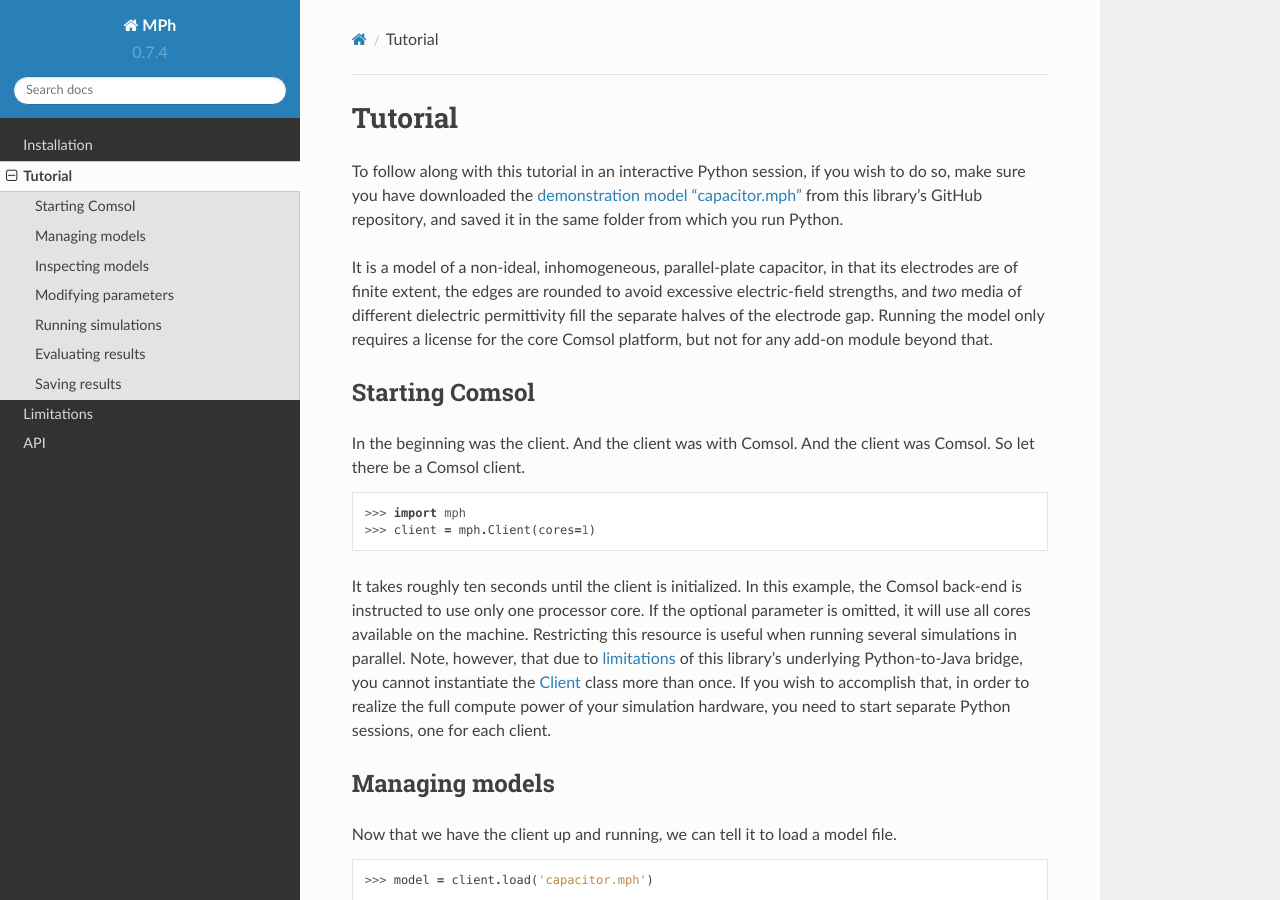
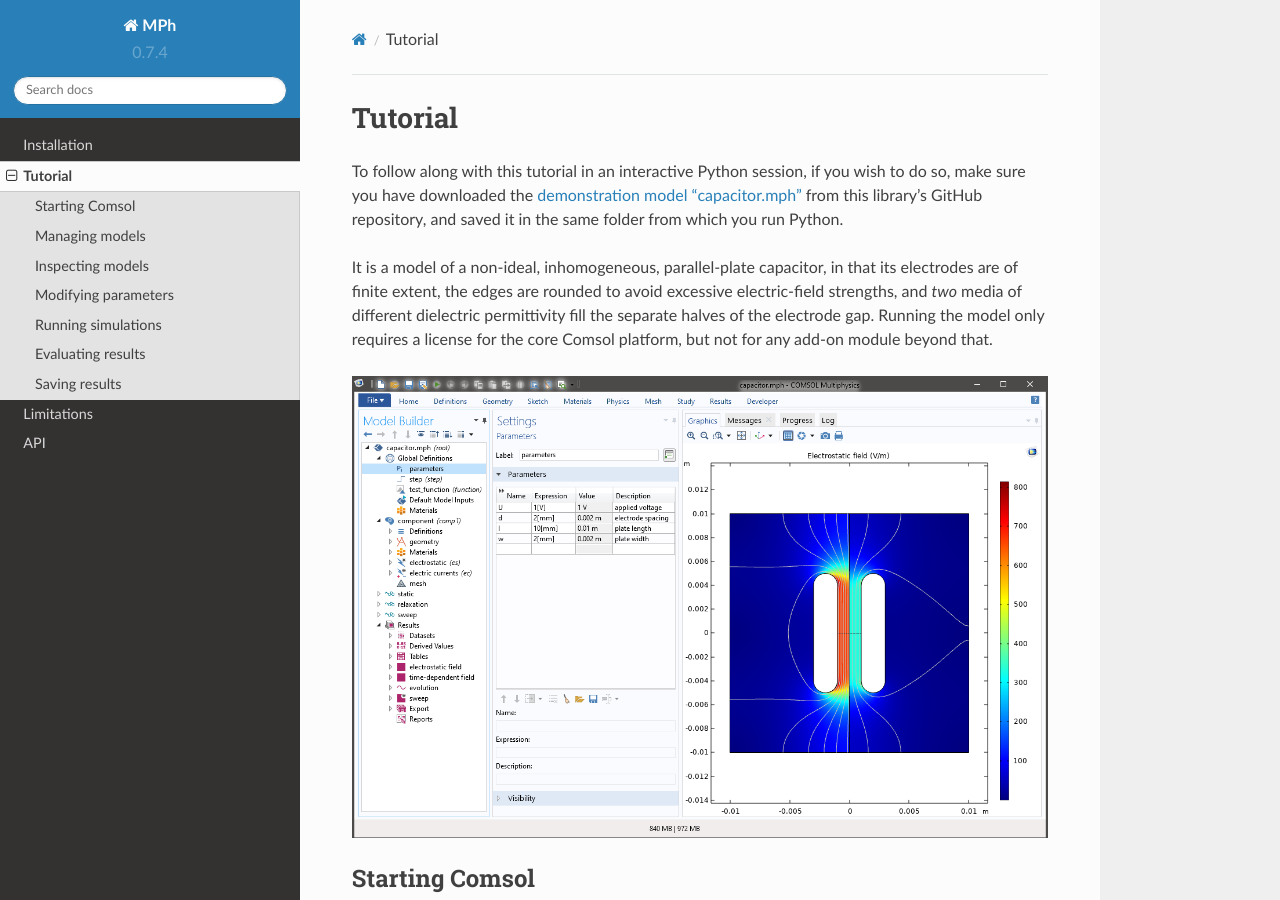
Before and after one commit to MPh-py/MPh, a Sphinx documentation site: the page built from docs/tutorial.md, in a window 1280 px wide and 900 px high. Built offline with Sphinx 7.4.7 and the Read the Docs theme 2.0.0, drawn with Linux system fonts in a browser that asks for light colours.

Commit message:
Added screenshot of Comsol model to tutorial.

```diff
--- a/docs/tutorial.md
+++ b/docs/tutorial.md
@@ -12,6 +12,8 @@
 different dielectric permittivity fill the separate halves of the
 electrode gap. Running the model only requires a license for the core
 Comsol platform, but not for any add-on module beyond that.
+
+![screen-shot of capacitor model in Comsol GUI](images/capacitor.png)
 
 
 ### Starting Comsol
```
Also changed, not shown: docs/images/capacitor.png (added).
